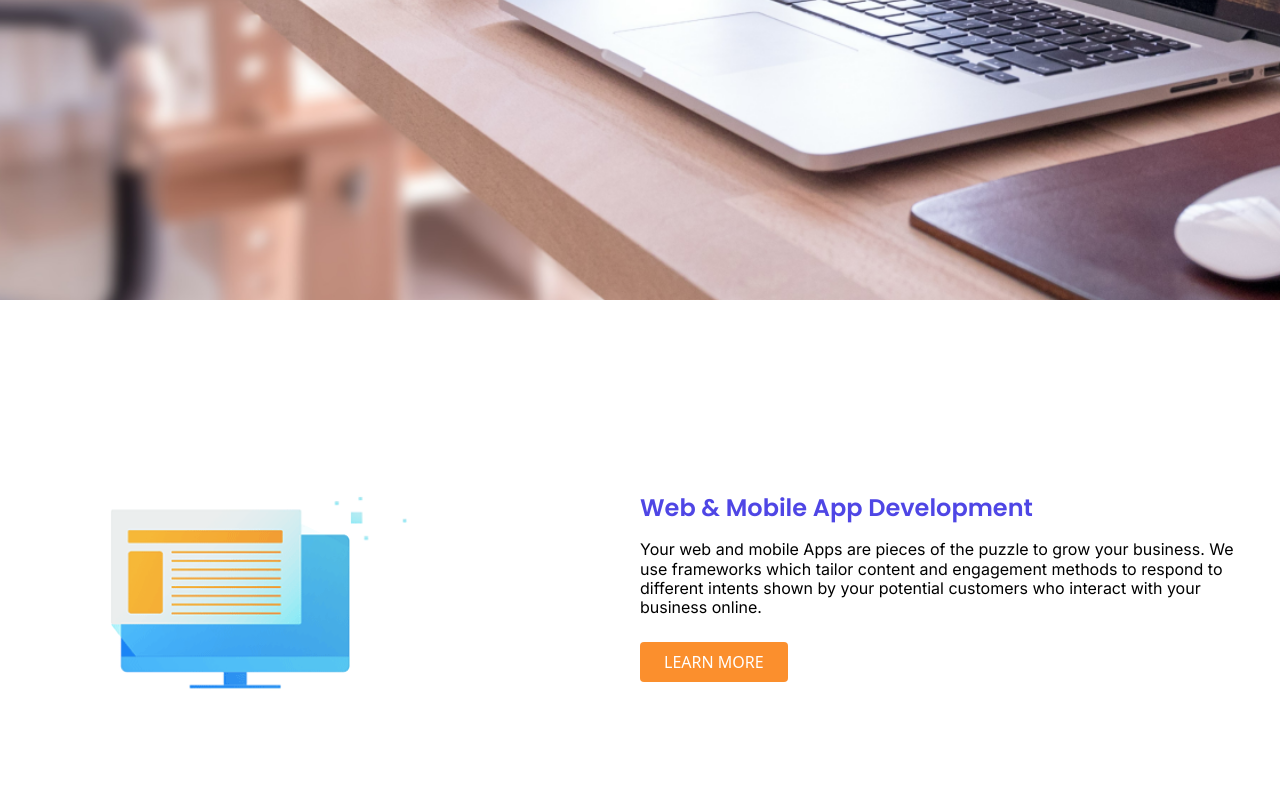
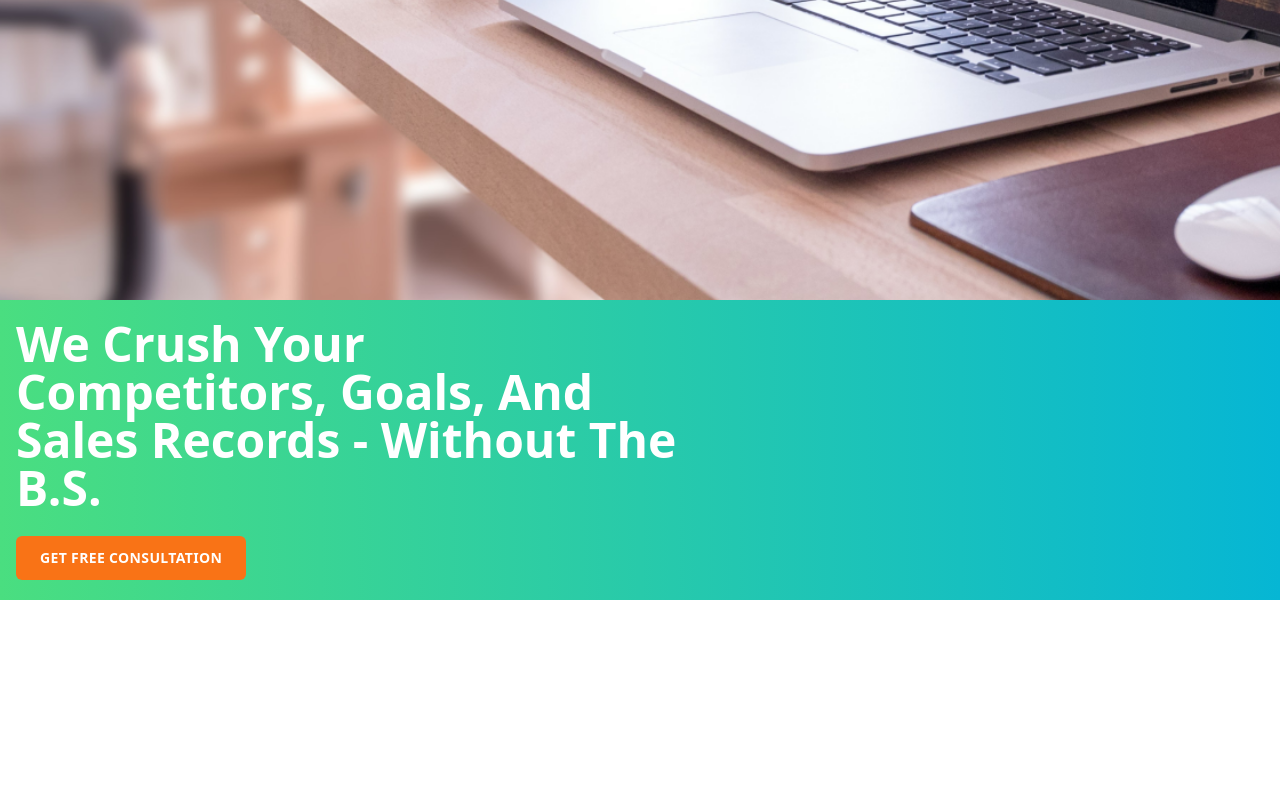
Before and after one commit to Ashen-H/at-digital-landing-page, a React (Create React App) app: page / in a window 1280 px wide. Shown: the part 582-1377 px from the top of the page. Built offline with nearby package versions, Linux system fonts and the light colour scheme.

Commit message:
Changes in hero section

```diff
--- a/src/components/Footer.jsx
+++ b/src/components/Footer.jsx
@@ -3,7 +3,7 @@ const Footer = () => {
     return (
       <footer className="bg-primary text-white">
         <div className=" mx-auto px-9 py-9 lg:px-24 lg:py-12">
-          <div className="grid grid-cols-1 md:grid-cols-5 gap-8">
+          <div className="grid grid-cols-1 lg:grid-cols-5 gap-8">
             {/* Company Info */}
             <div className="col-span-1 md:col-span-3 max-w-md">
             <img src={logoImage} alt="Logo" className="logo-image" />
--- a/src/components/Hero.jsx
+++ b/src/components/Hero.jsx
@@ -1,23 +1,31 @@
 import HeroImage from "../assets/HeroSection.png";
 import HeroImagemb from "../assets/HeroImagemb.png";
+import Herosectiontab from "../assets/Herosectiontab.png";
+
 
 const Hero = () => {
   return (
-    <div className="w-full h-screen">
+    <div>
 
-      <div
-        className="hidden sm:block w-full h-full bg-cover"
-        style={{
-          backgroundImage: `url(${HeroImage})`,
-        }}
-      />
+      <div className="hidden lg:block w-full bg-cover h-screen" style={{ backgroundImage: `url(${HeroImage})` }} />
+      <div className="hidden md:block lg:hidden h-[69vh] w-full bg-no-repeat" style={{ backgroundImage: `url(${Herosectiontab})` }} />
+      <div className="md:hidden w-full bg-cover h-[29vh]" style={{ backgroundImage: `url(${HeroImagemb})` }} />
 
-      <div
-        className="block sm:hidden w-full h-full bg-cover "
-        style={{
-          backgroundImage: `url(${HeroImagemb})`,
-        }}
-      />
+      <div className="bg-gradient-to-r from-green-400 to-cyan-500 min-h-[300px] flex items-center justify-start p-4">
+      <div className="max-w-2xl">
+        <h1 className="text-white text-4xl md:text-mdTextsize font-bold leading-tight mb-6">
+          We Crush Your Competitors, Goals, And Sales Records - Without The B.S.
+        </h1>
+
+        <button
+          className="bg-orange-500 hover:bg-orange-600 text-white font-semibold px-6 py-3 rounded-md transition-colors duration-200 uppercase text-sm tracking-wide"
+        >
+          Get Free Consultation
+        </button>
+      </div>
+    </div>
+
+
     </div>
   );
 };
--- a/src/components/Navbar.jsx
+++ b/src/components/Navbar.jsx
@@ -13,7 +13,7 @@ const Header = () => {
   ];
 
   return (
-    <header className="bg-primary py-4 px-6 w-full">
+    <header className="bg-primary py-4 px-6 ">
       <div className="max-w-7xl mx-auto flex justify-between items-center">
         {/* Logo */}
         <div className="flex items-center">
--- a/tailwind.config.js
+++ b/tailwind.config.js
@@ -27,6 +27,7 @@ module.exports = {
         subtitle: ["21px", { lineHeight: "25.41px" }],
         para: ["16px", { lineHeight: "19.36px" }],
         bullet: ["14px", { lineHeight: "16.94px" }],
+        mdTextsize: ["48px", { lineHeight: "48px" }],
 
 
       },
```
Also changed, not shown: src/assets/Herosectiontab.png (added).
